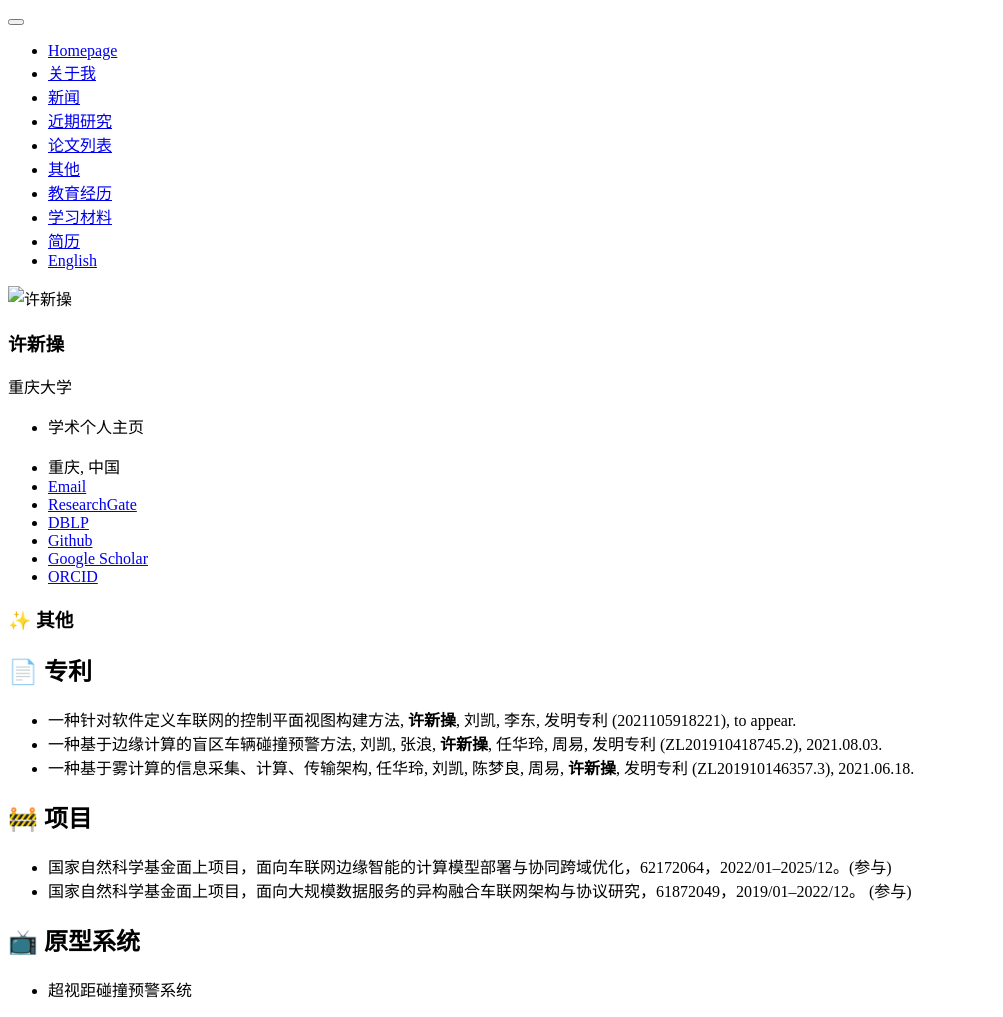
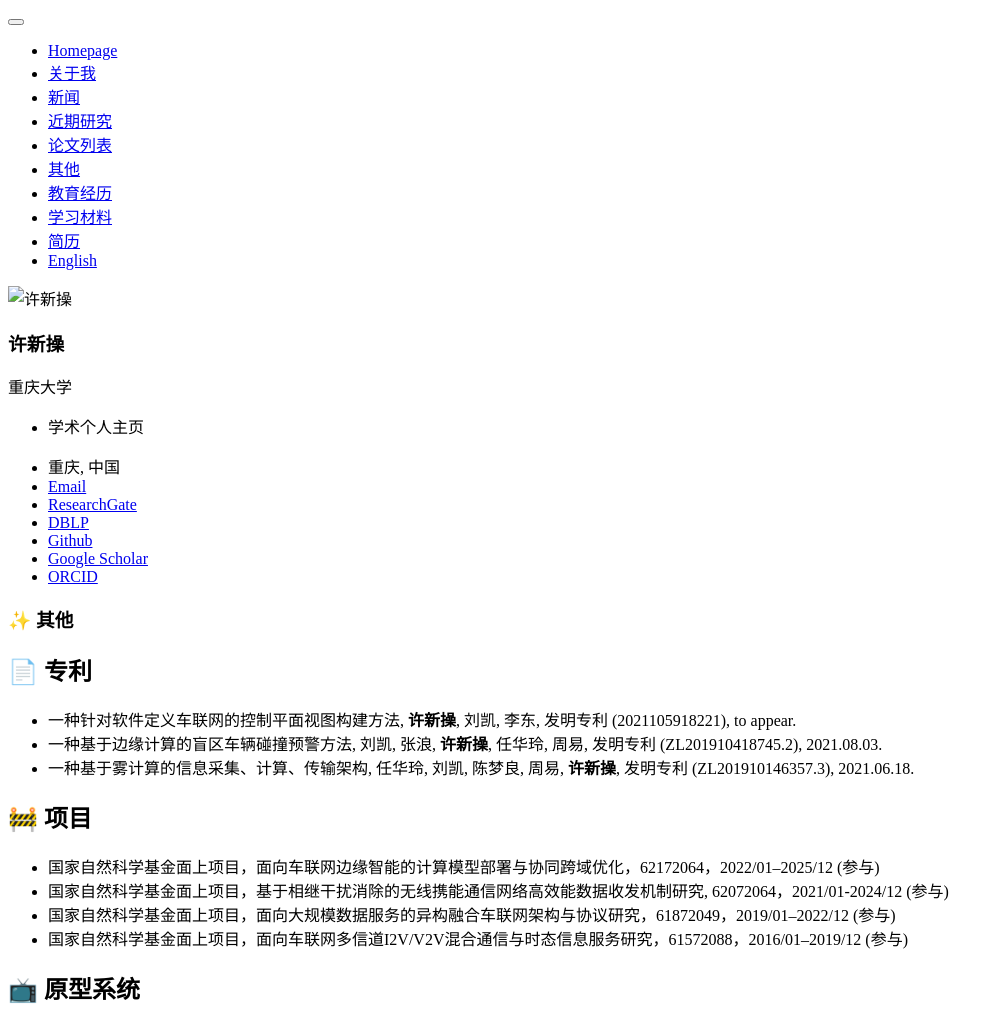
Before and after one commit to neardws/zh, a Jekyll site: the page built from _pages/includes/others.md, in a window 1280 px wide. Shown: the top 1017 px of the page, without its empty margins (0-1003 px from the left). Built offline with Jekyll 4.4.1, drawn with Linux system fonts in a browser that asks for light colours; our own code applies the rules of GitHub Pages for plain Markdown files; grey boxes are pictures that could not be loaded.

```diff
--- a/_pages/includes/others.md
+++ b/_pages/includes/others.md
@@ -9,8 +9,10 @@
 
 ## 🚧 项目
 
--  国家自然科学基金面上项目，面向车联网边缘智能的计算模型部署与协同跨域优化，62172064，2022/01–2025/12。(参与)
-- 国家自然科学基金面上项目，面向大规模数据服务的异构融合车联网架构与协议研究，61872049，2019/01–2022/12。 (参与)
+- 国家自然科学基金面上项目，面向车联网边缘智能的计算模型部署与协同跨域优化，62172064，2022/01–2025/12 (参与)
+- 国家自然科学基金面上项目，基于相继干扰消除的无线携能通信网络高效能数据收发机制研究, 62072064，2021/01-2024/12 (参与)
+- 国家自然科学基金面上项目，面向大规模数据服务的异构融合车联网架构与协议研究，61872049，2019/01–2022/12 (参与)
+- 国家自然科学基金面上项目，面向车联网多信道I2V/V2V混合通信与时态信息服务研究，61572088，2016/01–2019/12 (参与)
 
 ## 📺 原型系统
 
```
Also changed, not shown: _pages/includes/research.md (+2 -2 lines).
